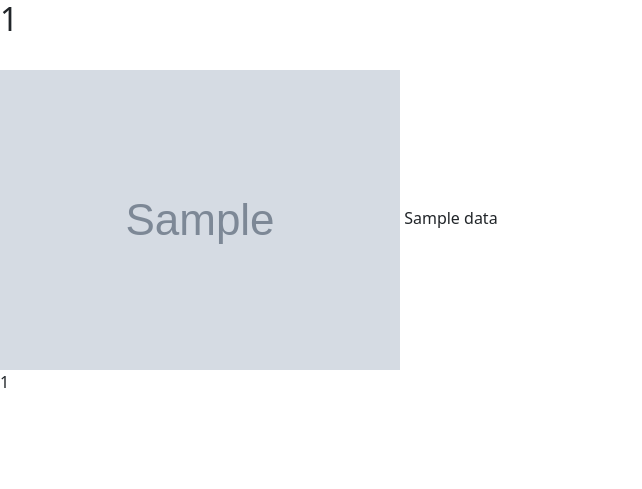
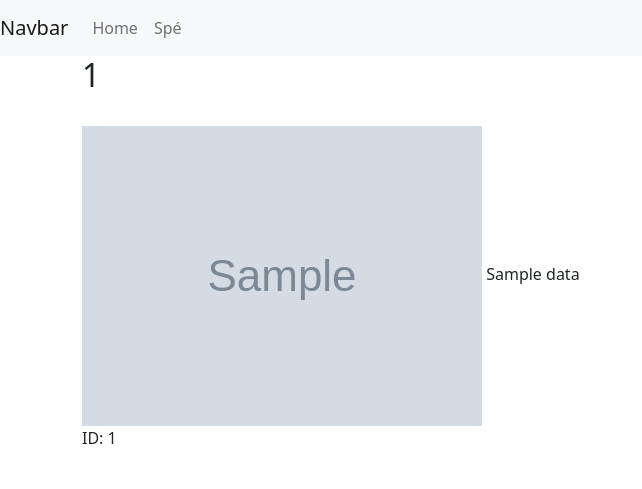
Before and after one commit to dimitrivergoz/DisneyQuiz, a Flask app: template templates/home.html in a window 1280 px wide. Shown: the top 489 px of the page, without its empty margins (0-642 px from the left). Run offline with Flask 2, Linux system fonts and the light colour scheme; the template is opened without the code that fills it: most values are stand-ins (such as "Sample title", 1, 10 or a date in 2020); grey boxes marked "Sample" are stand-in pictures.

Commit message:
Ajout de style avec Bootstrap + Aléatoire sur spe

```diff
--- a/api.py
+++ b/api.py
@@ -5,6 +5,7 @@ response = requests.get('https://api.disneyapi.dev/characters')
 
 for data in response.json()['data']:
     print(data['name'])
+    print(type(data['_id']))
     if not(data['films']):
         print("=======> Aucun film trouvé, Besoin d'appeler WIKIPEDIA API")
     else:
--- a/app.py
+++ b/app.py
@@ -1,12 +1,13 @@
 from flask import Flask, render_template
 import requests
 import json
+import random
 app = Flask(__name__)
 
 #148 pages
 @app.route('/', methods=['GET'])
 def index():
-    req = requests.get('https://api.disneyapi.dev/characters?page=149')#?page=100
+    req = requests.get('https://api.disneyapi.dev/characters?page=22')#?page=100
     data = json.loads(req.content)
     return render_template('home.html', data=data['data'])
 
@@ -15,7 +16,8 @@ def index():
 def spe(id):
     req = requests.get('https://api.disneyapi.dev/characters/')#?page=100
     data = json.loads(req.content)
-    return render_template('spe.html', data=data['data'], id=id)
+    random_number = random.randint(1, 10)
+    return render_template('spe.html', data=data['data'], id=int(id), random_number=random_number)
 
 if __name__ == '__main__':
     app.run(debug=True)
--- a/templates/home.html
+++ b/templates/home.html
@@ -8,7 +8,7 @@
                 {% if datas['_id'] != 7442  %}
                     <img src="{{datas['imageUrl']}}" alt="">
                     <span>{{datas['name']}}</span>
-                    <p>{{ datas['_id']}}</p>
+                    <p>ID: {{ datas['_id']}}</p>
                     <br>
 
                 {% endif %}
--- /dev/null
+++ b/templates/includes/_navbar.html
@@ -0,0 +1,16 @@
+<nav class="navbar navbar-expand-lg navbar-light bg-light">
+    <a class="navbar-brand" href="#">Navbar</a>
+    <button class="navbar-toggler" type="button" data-toggle="collapse" data-target="#navbarNav" aria-controls="navbarNav" aria-expanded="false" aria-label="Toggle navigation">
+      <span class="navbar-toggler-icon"></span>
+    </button>
+    <div class="collapse navbar-collapse" id="navbarNav">
+      <ul class="navbar-nav">
+        <li class="nav-item active">
+          <a class="nav-link" href="/">Home</span></a>
+        </li>
+        <li class="nav-item">
+          <a class="nav-link" href="/spe/7">Spé</a>
+        </li>
+      </ul>
+    </div>
+  </nav>
--- a/templates/layout.html
+++ b/templates/layout.html
@@ -9,8 +9,11 @@
     <link rel="stylesheet" href="{{ url_for('static', filename='style.css') }}">
 </head>
 <body>
-    {% block body %}
+    {% include 'includes/_navbar.html' %}
+    <div class="container">
+        {% block body %}
 
     {% endblock %}
+    </div>
 </body>
 </html>
```
Also changed, not shown: templates/spe.html (+18 -3 lines).
